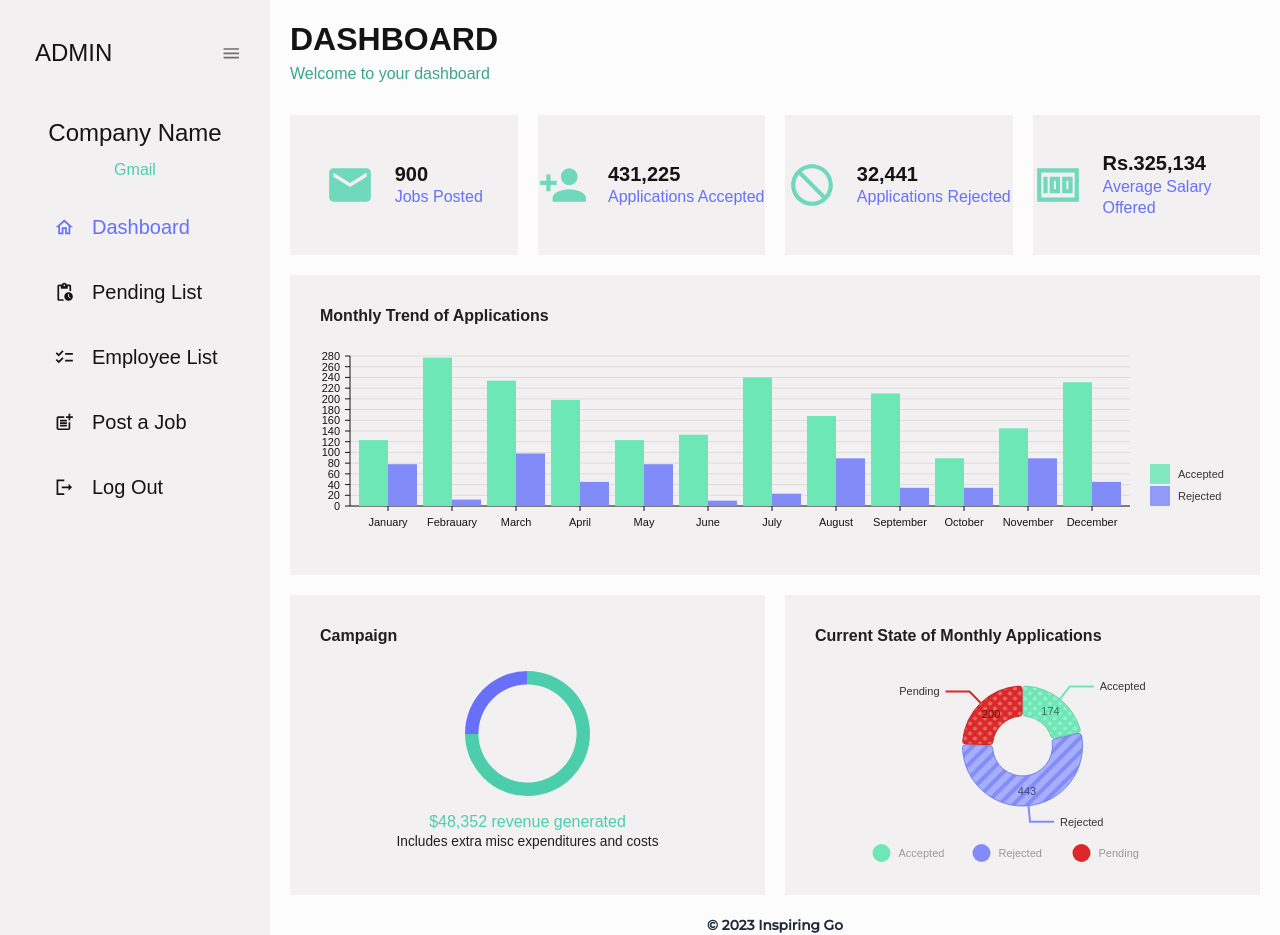
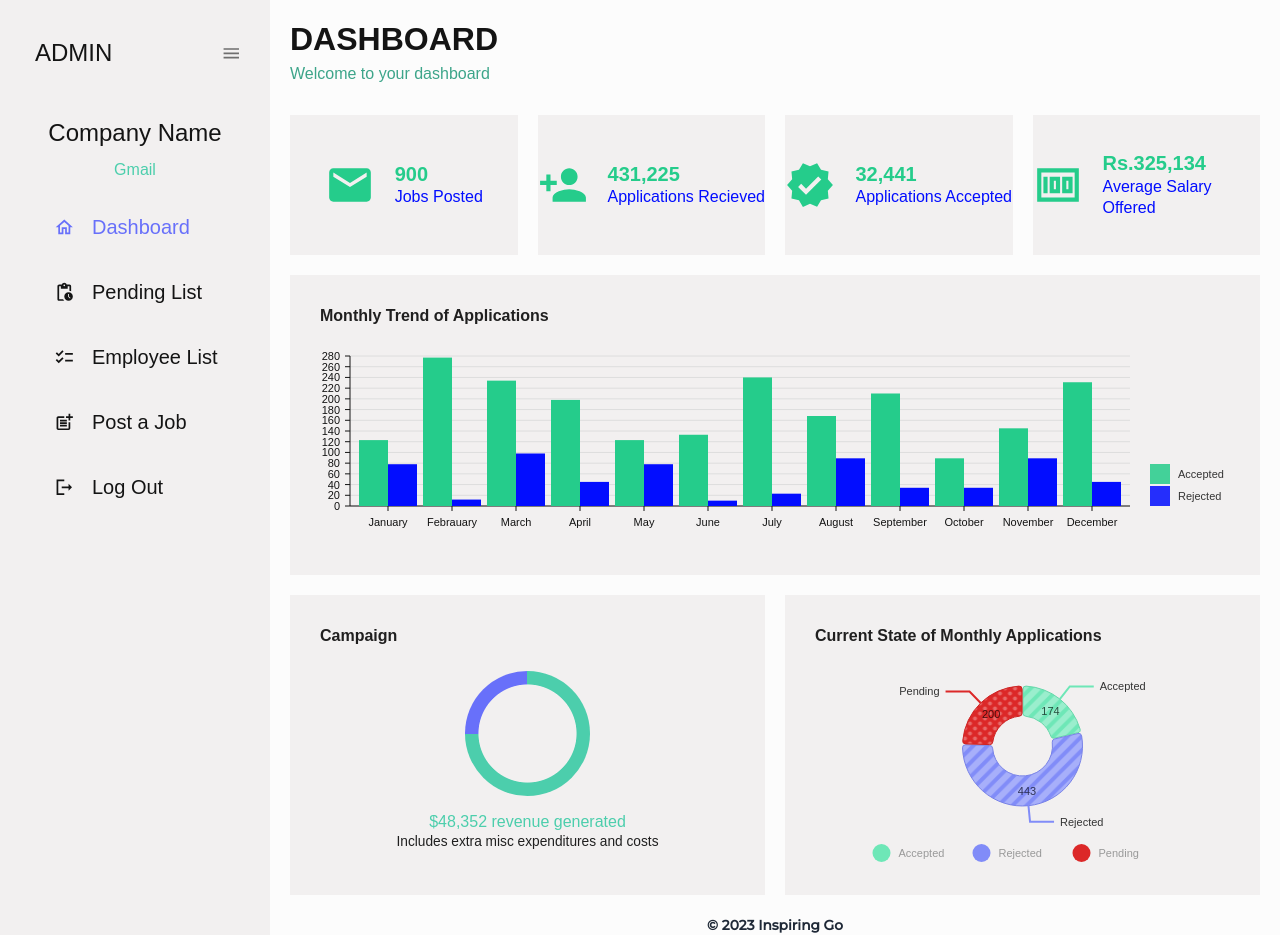
Before and after one commit to RahulRedN/FDFED_IG, a React (Vite) app: page /company in a window 1280 px wide. Built offline with nearby package versions, Linux system fonts and the light colour scheme; no server answers.

Commit message:
colors adjustment in dashboard

```diff
--- a/src/components/Company/Dashboard/BarChart.jsx
+++ b/src/components/Company/Dashboard/BarChart.jsx
@@ -46,7 +46,7 @@ const BarChart = ({ isDashboard = false }) => {
       groupMode="grouped"
       valueScale={{ type: "linear" }}
       indexScale={{ type: "band", round: true }}
-      colors={["#6ee7b7","#818cf8"]}
+      colors={["#25cc8b", "#020dff"]}
 
       defs={[
         {
--- a/src/components/Company/Dashboard/Dashboard.jsx
+++ b/src/components/Company/Dashboard/Dashboard.jsx
@@ -10,7 +10,7 @@ import BarChart from "./BarChart";
 import StatBox from "./StatBox";
 import ProgressCircle from './ProgressCircle'
 import PieChart from './PieChart'
-import { Money, MoneyOff, MoneyOffCsredSharp, MoneySharp, NotInterested, NotInterestedTwoTone } from "@mui/icons-material";
+import { Money, MoneyOff, MoneyOffCsredSharp, MoneySharp, NotInterested, NotInterestedTwoTone, Verified } from "@mui/icons-material";
 
 const Dashboard = () => {
   const theme = useTheme();
@@ -46,7 +46,7 @@ const Dashboard = () => {
             increase="+14%"
             icon={
               <EmailIcon
-                sx={{ color: colors.greenAccent[600], fontSize: "50px" }}
+                sx={{ color: "#25cc8b", fontSize: "50px" }}
               />
             }
           />
@@ -60,12 +60,12 @@ const Dashboard = () => {
         >
           <StatBox
             title="431,225"
-            subtitle="Applications Accepted"
+            subtitle="Applications Recieved"
             progress="0.50"
             increase="+21%"
             icon={
               <PersonAddIcon
-                sx={{ color: colors.greenAccent[600], fontSize: "50px" }}
+                sx={{ color: "#25cc8b", fontSize: "50px" }}
               />
             }
           />
@@ -79,12 +79,12 @@ const Dashboard = () => {
         >
           <StatBox
             title="32,441"
-            subtitle="Applications Rejected"
+            subtitle="Applications Accepted"
             progress="0.30"
             increase="+5%"
             icon={
-              <NotInterestedTwoTone
-                sx={{ color: colors.greenAccent[600], fontSize: "50px" }}
+              <Verified
+                sx={{ color: "#25cc8b", fontSize: "50px" }}
               />
             }
           />
@@ -103,7 +103,7 @@ const Dashboard = () => {
             increase="+43%"
             icon={
               <MoneySharp
-                sx={{ color: colors.greenAccent[600], fontSize: "50px" }}
+                sx={{ color: "#25cc8b", fontSize: "50px" }}
               />
             }
           />
--- a/src/components/Company/Dashboard/PieChart.jsx
+++ b/src/components/Company/Dashboard/PieChart.jsx
@@ -39,7 +39,7 @@ return (
             modifiers: [
                 [
                     'darker',
-                    2
+                    3
                 ]
             ]
         }}
@@ -68,7 +68,7 @@ return (
                 match: {
                     id: "Accepted"
                 },
-                id: 'dots'
+                id: 'lines'
             },
             {
                 match: {
--- a/src/components/Company/Dashboard/StatBox.jsx
+++ b/src/components/Company/Dashboard/StatBox.jsx
@@ -14,10 +14,10 @@ const StatBox = ({ title, subtitle, icon, progress, increase }) => {
           <Typography
             variant="h4"
             fontWeight="bold"
-            sx={{ color: colors.grey[100] }}
+            sx={{ color: "#25cc8b" }}
           >
             {title}
-            <Typography variant="h5" sx={{ color: colors.blueAccent[500] }}>
+            <Typography variant="h5" sx={{ color:  "#020dff"}}>
               {subtitle}
             </Typography>
           </Typography>
--- a/src/components/Company/PendingList/PendingList.jsx
+++ b/src/components/Company/PendingList/PendingList.jsx
@@ -41,15 +41,15 @@ const PendingList = ({ status }) => {
                 </td>
 
                 <td>
-                  <div className="flex gap-3 justify-center ">
+                  <div className="flex gap-3 justify-center">
                     <button
                       className={
-                        "pr-2 pl-2 pt-1.5 pb-1.5 rounded-md bg-emerald-300 border-emerald-300 hover:bg-white hover:cursor-pointer hover:text-emerald-800 hover: bg-white-800 hover:border-emerald-800 hover:border-[1px]"}>
+                        "pr-2 pl-2 pt-1.5 pb-1.5 rounded-md text-white bg-emerald-300  border-emerald-300 hover:bg-white hover:cursor-pointer hover:text-emerald-800 hover:border-emerald-800 hover:border-[1px]"}>
                       Accept
                     </button>
                     <button
                       className={
-                        "pr-2 pl-2 pt-1.5 pb-1.5 rounded-md bg-red-400 hover:bg-white hover:cursor-pointer hover:text-red-800 hover: bg-white-800 hover:border-red-800 hover:border-[1px]"}>
+                        "pr-2 pl-2 pt-1.5 pb-1.5 rounded-md text-white bg-red-400 hover:bg-white hover:cursor-pointer hover:text-red-800 hover: bg-white-800 hover:border-red-800 hover:border-[1px]"}>
                       Reject
                     </button>
                   </div>
```
